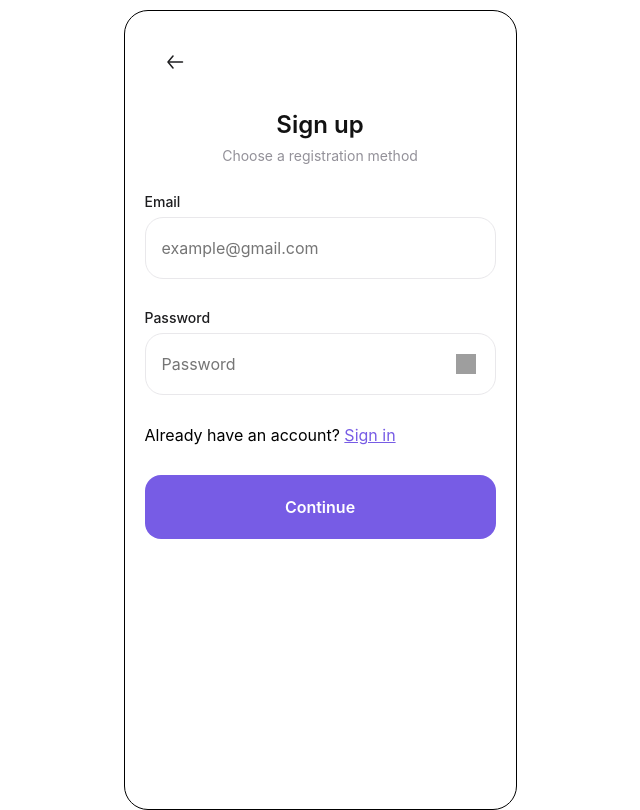
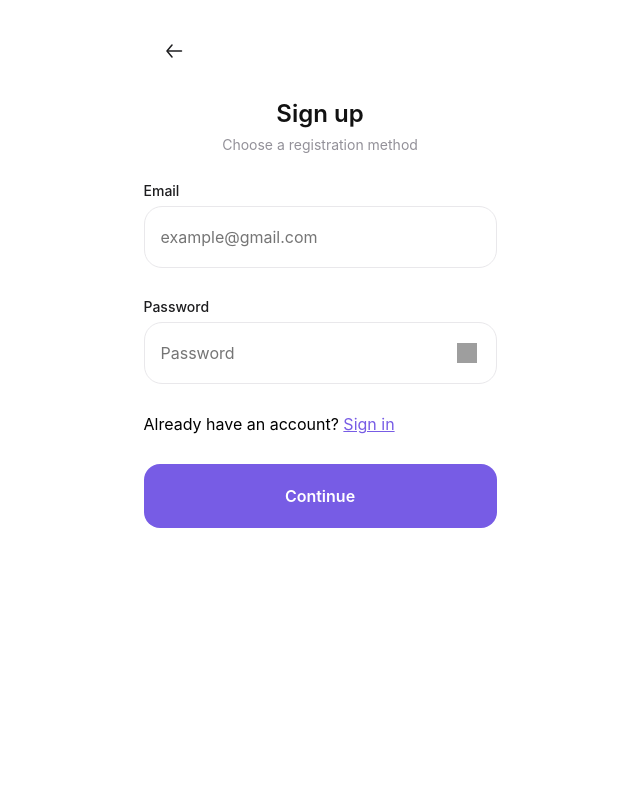
Before and after one commit to lariniv/react-bank-frontend, a React (Create React App) app: page /signup in a window 1280 px wide. Shown: the whole page, without its empty margins (320-960 px from the left). Built offline with nearby package versions, Linux system fonts and the light colour scheme; grey boxes are pictures that could not be loaded.

Commit message:
css adjustements

```diff
--- a/src/index.css
+++ b/src/index.css
@@ -1,5 +1,4 @@
 :root {
-  margin-top: 10px;
   --primary: #775ce5;
   --secondary: #939199;
   --border: #e9e8eb;
--- a/src/page/Balance/index.css
+++ b/src/page/Balance/index.css
@@ -7,7 +7,7 @@
   width: 100%;
   height: 100vh;
   max-height: 852px;
-  border: 1px solid #000;
+
   border-radius: 24px;
   overflow: hidden;
 }
--- a/src/page/Recovery/index.css
+++ b/src/page/Recovery/index.css
@@ -8,7 +8,7 @@
   width: 100%;
   height: 100vh;
   max-height: 852px;
-  border: 1px solid #000;
+
   border-radius: 24px;
 }
 .signup-link {
--- a/src/page/RecoveryConfirm/index.css
+++ b/src/page/RecoveryConfirm/index.css
@@ -8,7 +8,7 @@
   width: 100%;
   height: 100vh;
   max-height: 852px;
-  border: 1px solid #000;
+
   border-radius: 24px;
 }
 
--- a/src/page/Settings/index.css
+++ b/src/page/Settings/index.css
@@ -7,7 +7,7 @@
   width: 100%;
   height: 100vh;
   max-height: 852px;
-  border: 1px solid #000;
+
   border-radius: 24px;
   overflow: hidden;
   padding: 20px;
--- a/src/page/SignIn/index.css
+++ b/src/page/SignIn/index.css
@@ -8,7 +8,7 @@
   width: 100%;
   height: 100vh;
   max-height: 852px;
-  border: 1px solid #000;
+
   border-radius: 24px;
 }
 .signup-link {
--- a/src/page/SignUp/index.css
+++ b/src/page/SignUp/index.css
@@ -8,7 +8,7 @@
   width: 100%;
   height: 100vh;
   max-height: 852px;
-  border: 1px solid #000;
+
   border-radius: 24px;
 }
 .signup-link {
--- a/src/page/SignUpConfirm/index.css
+++ b/src/page/SignUpConfirm/index.css
@@ -8,7 +8,7 @@
   width: 100%;
   height: 100vh;
   max-height: 852px;
-  border: 1px solid #000;
+
   border-radius: 24px;
 }
 .signup-link {
--- a/src/page/WelcomePage/index.css
+++ b/src/page/WelcomePage/index.css
@@ -1,7 +1,6 @@
 .main-page {
   position: relative;
   overflow: hidden;
-  border: 1px solid #000;
   border-radius: 24px;
   padding: 0px 0px 20px 0px;
   margin: 0 auto;
```
